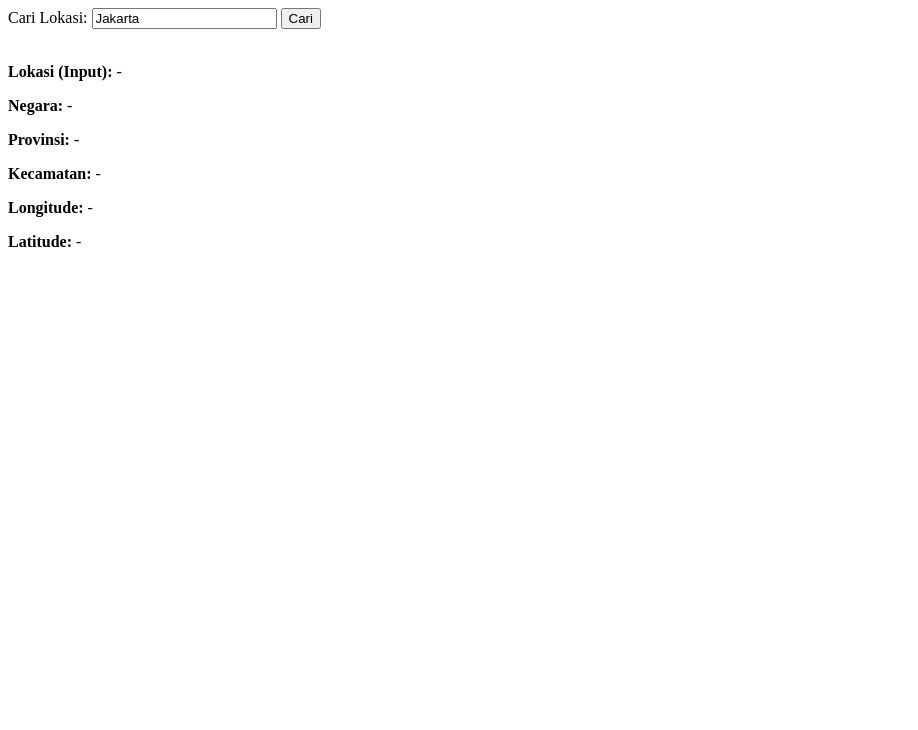
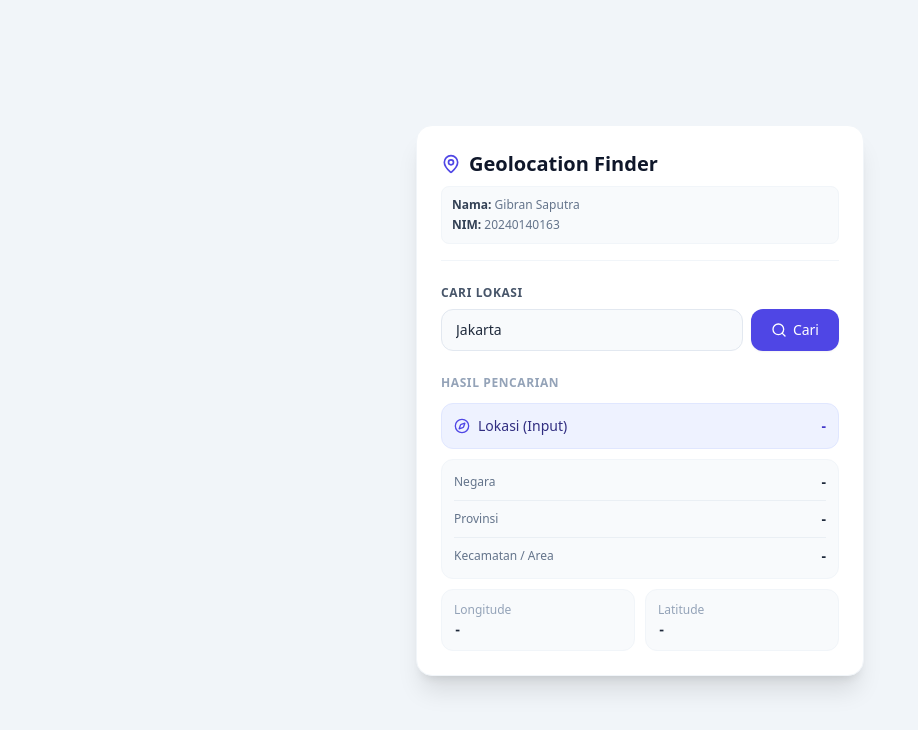
Before and after one commit to GibranSaputra11/163_WeatherApi, a website: page public/index.html in a window 1280 px wide. Shown: the whole page, without its empty margins (0-918 px from the left). Drawn offline with nearby package versions, Linux system fonts and the light colour scheme; no server answers.

Commit message:
update css nya pake tailwind

```diff
--- a/public/index.html
+++ b/public/index.html
@@ -4,18 +4,77 @@
     <meta charset="UTF-8">
     <meta name="viewport" content="width=device-width, initial-scale=1.0">
     <title>Geolocation MapTiler</title>
+    <script src="https://cdn.tailwindcss.com"></script>
+    <script src="https://unpkg.com/lucide@latest"></script>
 </head>
-<body>
-    <label for="inputKota">Cari Lokasi: </label>
-    <input type="text" id="inputKota" placeholder="Contoh: Jakarta" value="Jakarta">
-    <button onclick="cariLokasi()">Cari</button>
-    <br><br>
-    <p><strong>Lokasi (Input):</strong> <span id="lokasi">-</span></p>
-    <p><strong>Negara:</strong> <span id="negara">-</span></p>
-    <p><strong>Provinsi:</strong> <span id="provinsi">-</span></p>
-    <p><strong>Kecamatan:</strong> <span id="kecamatan">-</span></p>
-    <p><strong>Longitude:</strong> <span id="longitude">-</span></p>
-    <p><strong>Latitude:</strong> <span id="latitude">-</span></p>
+<body class="bg-slate-100 min-h-screen flex items-center justify-center p-4 text-slate-800">
+
+    <div class="bg-white rounded-2xl shadow-xl border border-slate-100 w-full max-w-md p-6 space-y-6">
+
+        <div class="border-b border-slate-100 pb-4">
+            <h1 class="text-xl font-bold text-slate-900 flex items-center gap-2">
+                <i data-lucide="map-pin" class="text-indigo-600 w-5 h-5"></i> Geolocation Finder
+            </h1>
+            <div class="mt-2 text-xs text-slate-500 space-y-1 bg-slate-50 p-2.5 rounded-lg border border-slate-100">
+                <p><span class="font-semibold text-slate-700">Nama:</span> Gibran Saputra</p>
+                <p><span class="font-semibold text-slate-700">NIM:</span> 20240140163</p>
+            </div>
+        </div>
+
+        <div class="space-y-2">
+            <label for="inputKota" class="block text-xs font-semibold text-slate-600 uppercase tracking-wider">Cari Lokasi</label>
+            <div class="flex gap-2">
+                <input type="text" id="inputKota" placeholder="Contoh: Kasihan, Bantul" value="Jakarta"
+                    class="w-full px-3.5 py-2.5 bg-slate-50 border border-slate-200 rounded-xl text-sm focus:outline-none focus:ring-2 focus:ring-indigo-500 focus:bg-white transition-all">
+                <button onclick="cariLokasi()"
+                    class="bg-indigo-600 hover:bg-indigo-700 text-white px-5 py-2.5 rounded-xl font-medium text-sm transition-all flex items-center gap-1.5 shadow-sm active:scale-95">
+                    <i data-lucide="search" class="w-4 h-4"></i> Cari
+                </button>
+            </div>
+        </div>
+
+        <div class="space-y-3">
+            <h2 class="text-xs font-semibold text-slate-400 uppercase tracking-wider">Hasil Pencarian</h2>
+
+            <div class="grid grid-cols-1 gap-2.5 text-sm">
+
+                <div class="bg-indigo-50 border border-indigo-100 p-3 rounded-xl flex justify-between items-center">
+                    <span class="text-indigo-900 font-medium flex items-center gap-2">
+                        <i data-lucide="compass" class="w-4 h-4 text-indigo-600"></i> Lokasi (Input)
+                    </span>
+                    <span id="lokasi" class="font-bold text-indigo-700">-</span>
+                </div>
+
+                <div class="bg-slate-50 border border-slate-100 p-3 rounded-xl space-y-2">
+                    <div class="flex justify-between items-center border-b border-slate-200/60 pb-2">
+                        <span class="text-slate-500 text-xs">Negara</span>
+                        <span id="negara" class="font-semibold text-slate-800">-</span>
+                    </div>
+                    <div class="flex justify-between items-center border-b border-slate-200/60 pb-2">
+                        <span class="text-slate-500 text-xs">Provinsi</span>
+                        <span id="provinsi" class="font-semibold text-slate-800">-</span>
+                    </div>
+                    <div class="flex justify-between items-center">
+                        <span class="text-slate-500 text-xs">Kecamatan / Area</span>
+                        <span id="kecamatan" class="font-semibold text-slate-800">-</span>
+                    </div>
+                </div>
+
+                <div class="grid grid-cols-2 gap-2.5">
+                    <div class="bg-slate-50 border border-slate-100 p-3 rounded-xl">
+                        <span class="text-slate-400 text-xs block mb-1">Longitude</span>
+                        <span id="longitude" class="font-mono font-semibold text-slate-800 text-xs block truncate">-</span>
+                    </div>
+                    <div class="bg-slate-50 border border-slate-100 p-3 rounded-xl">
+                        <span class="text-slate-400 text-xs block mb-1">Latitude</span>
+                        <span id="latitude" class="font-mono font-semibold text-slate-800 text-xs block truncate">-</span>
+                    </div>
+                </div>
+
+            </div>
+        </div>
+
+    </div>
 
     <script>
         function cariLokasi() {
@@ -42,7 +101,10 @@
                 });
         }
 
-        window.onload = cariLokasi;
+        window.onload = () => {
+            cariLokasi();
+            lucide.createIcons();
+        };
     </script>
 
 </body>
```
